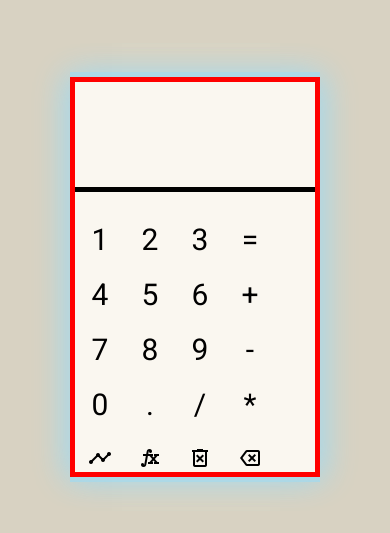
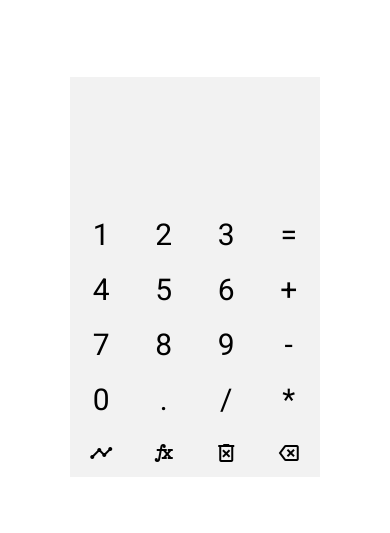
Before and after one commit to karan-dangol0/calculator, a plain HTML site: page index.html in a window 390 px wide. Shown: the part 145-678 px from the top of the page. Drawn offline with nearby package versions, Linux system fonts and the light colour scheme.

Commit message:
color-change and active add

```diff
--- a/style.css
+++ b/style.css
@@ -19,7 +19,7 @@
 }
 
 body{
-    background: var(--dark-gray);
+    background: white;
     display: grid;
     place-items: center;
     height: 100vh;
@@ -28,8 +28,8 @@ body{
 .container{
     width: 450px;
     height: 400px;
-    background: var(--light-gray);
-    box-shadow: 5px 0 30px lightblue, -5px 0px 30px lightblue, 0 -5px lightblue, 0 5px lightblue;
+    background: rgba(211, 211, 211, .3);
+    /* box-shadow: 5px 0 30px lightblue, -5px 0px 30px lightblue, 0 -5px 30 lightblue, 0 5px lightblue; */
 
 }
 .display-box{
@@ -39,15 +39,17 @@ body{
     font-size: 30px;
     padding: 30px;
     /* background: #fff; */
-    border-bottom: 5px solid black;
+    /* border-bottom: 1px solid black; */
     /* box-shadow: 0px 10px 0px lightblue; */
     margin-bottom: 30px;
+
 }
 .input-keys{
     user-select: none;
   display: flex;
   flex-wrap:  wrap;
   flex-direction:reverse;
+  flex-shrink: none;
 
 
 
@@ -60,16 +62,18 @@ body{
     /* border: 1px solid red; */
     text-align: center;
     font-size: 30px;
+    transition: all .1s ease-in-out;
 }
 
-
+.key:active{
+    font-size: 25px;
+}
 @media (max-width:400px){
     .container{
         width: 250px;
-        border: 5px solid red;
     }
 
     .key{
-        width: 50px;
+        width: 62.5px;
     }
 }
```
